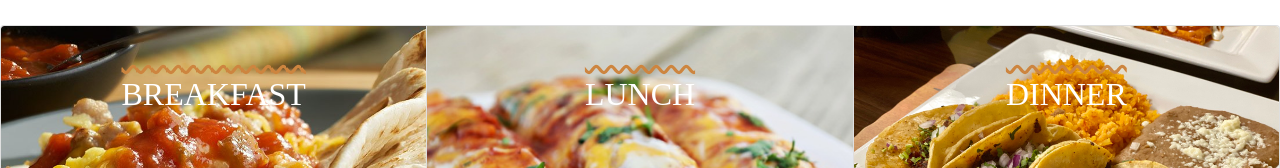
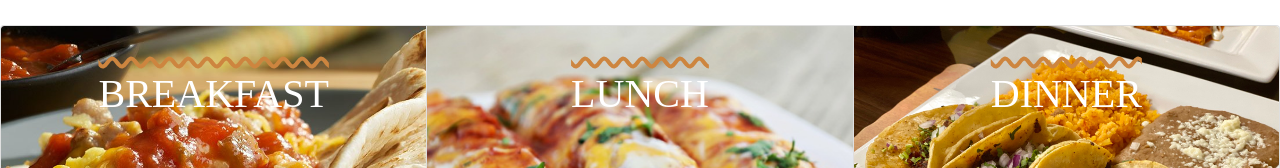
Before and after one commit to diana2341/tac-p, a React (Create React App) app: page / in a window 1280 px wide. Shown: the part 713-881 px from the top of the page. Built offline with nearby package versions, Linux system fonts and the light colour scheme; a web font is replaced by a local one.

Commit message:
options font size

```diff
--- a/src/components/MenuOptions.js
+++ b/src/components/MenuOptions.js
@@ -23,7 +23,7 @@ export default class MenuOptions extends React.Component{
             <Card className='card' onClick={()=>this.props.routerProps.history.push(`/${option}`)}>
                 <Card.Img className='options' variant="top" src={renderImage(option)}/>
                 <Card.ImgOverlay className='body'><br/>
-                    <Card.Text className='type'>{option.toUpperCase()}</Card.Text>
+                    <Card.Text className='type'><h1>{option.toUpperCase()}</h1></Card.Text>
                 </Card.ImgOverlay>
             </Card>
             )}
--- a/src/index.css
+++ b/src/index.css
@@ -50,7 +50,7 @@ overflow: hidden;}
   font-family: 'Candal';
   /* font-family: 'Aladin'; */
 
-  font-size: 2.5vw;
+  /* font-size: 2.5vw; */
   color: white;
   -webkit-text-decoration: peru wavy overline;
   text-decoration: peru wavy overline;
```
